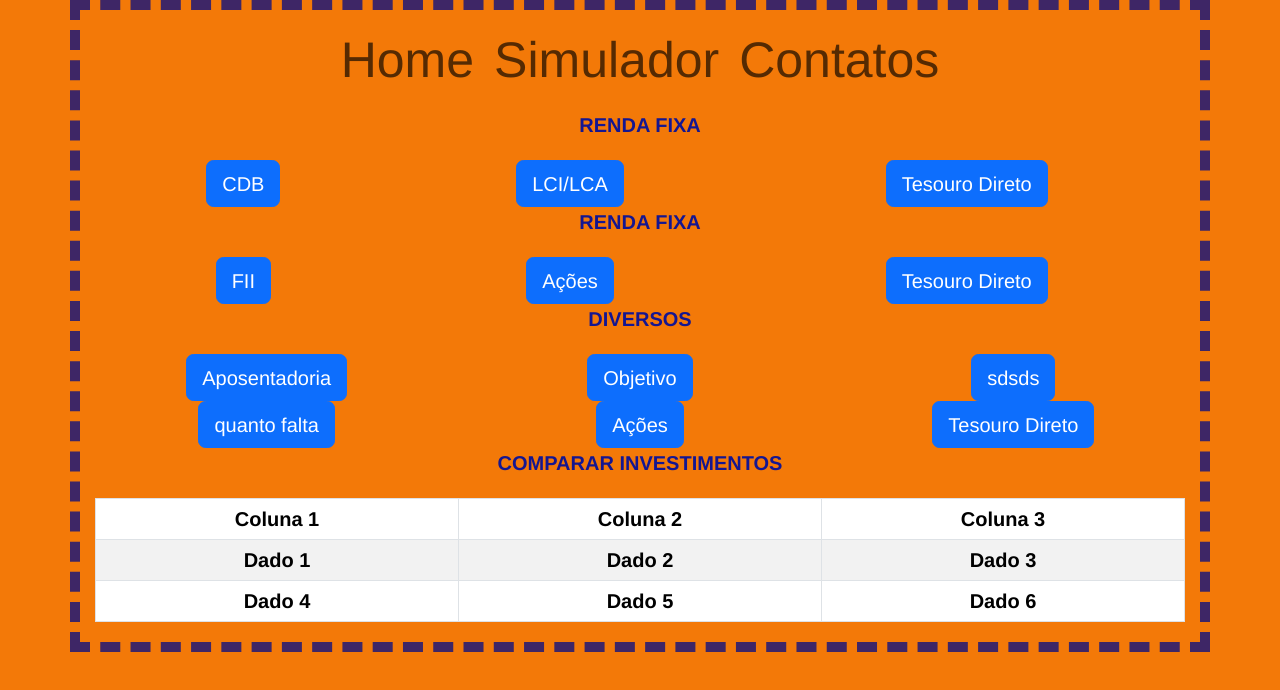
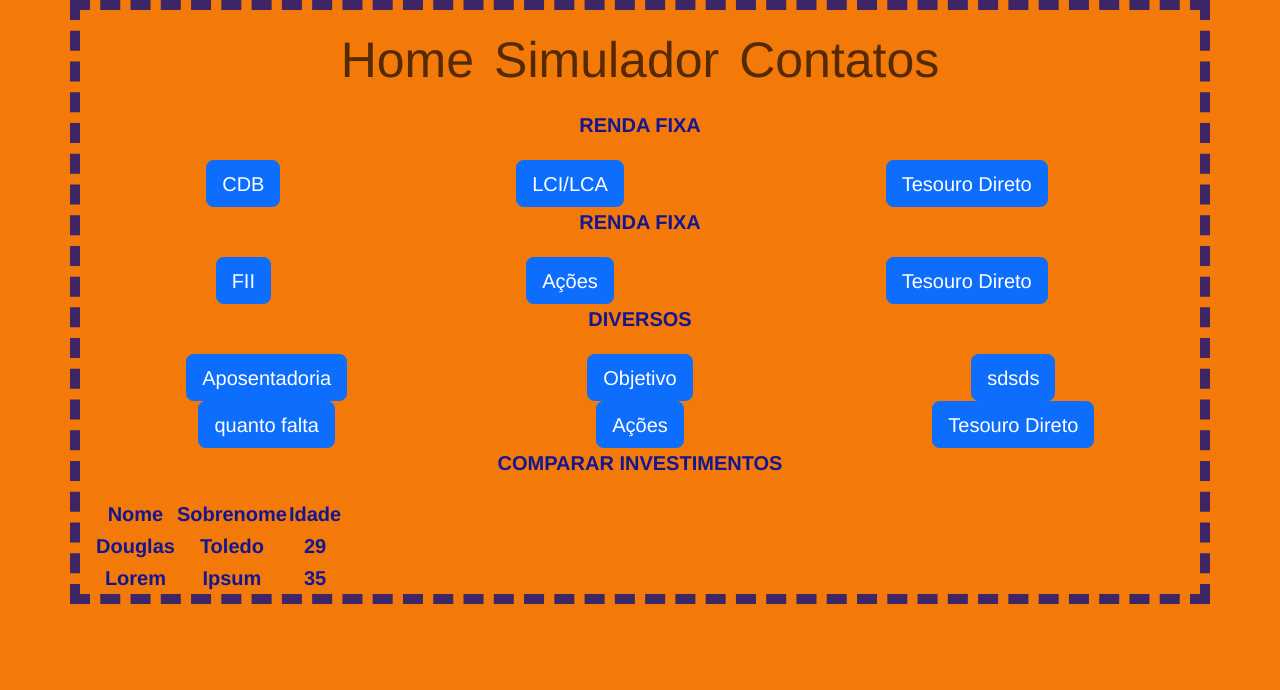
Before and after one commit to melguelor/consultoria, a React (Create React App) app: page /simulador in a window 1280 px wide. Shown: the top 690 px of the page. Built offline with nearby package versions, Linux system fonts and the light colour scheme.

Commit message:
adicao da pagina 404

```diff
--- a/src/App.js
+++ b/src/App.js
@@ -1,6 +1,7 @@
 import { BrowserRouter, Routes, Route } from 'react-router-dom'
 import Home from './Home/home'
 import TelaEscolhaSimulador from './Simuladores/TelaEscolhaSimulador';
+import PaginaFutura from './Modelo/paginaFutura';
 
 function App() {
 
@@ -17,6 +18,7 @@ function App() {
   <Route exact path="/" element={<Home />}/>
   <Route path="/simulador" element={<TelaEscolhaSimulador />}/>
   <Route path="/simulador_CDB" element={<TelaEscolhaSimulador />}/>
+  <Route path="/404" element={<PaginaFutura />}/>
 
 
 
--- a/src/Modelo/menu.js
+++ b/src/Modelo/menu.js
@@ -1,7 +1,8 @@
 import React from 'react';
 import { Navbar, Nav } from 'react-bootstrap';
 import '../Home/css.css';
-
+//estou construindo os simuladores então esta direcionando
+//para uma pagina 404
 const Menu = () => {
   return (
     <Navbar expand="lg" className="cor btn-success">
@@ -9,7 +10,7 @@ const Menu = () => {
       <Navbar.Collapse className='cor' id="basic-navbar-nav">
         <Nav className="mx-auto display-6">
           <Nav.Link href="/" className='cor' >Home</Nav.Link>
-          <Nav.Link href="/simulador" className='cor'>Simulador</Nav.Link>
+          <Nav.Link href="/404" className='cor'>Simulador</Nav.Link>
 
           <Nav.Link href="/contatos" className='cor' >Contatos</Nav.Link>
         </Nav>
--- /dev/null
+++ b/src/Modelo/modalModelo.js
@@ -0,0 +1,56 @@
+import { Button, Modal } from "react-bootstrap"
+import React, { useState } from 'react';
+import { Link } from "react-router-dom";
+
+
+
+
+export default function ModalModelo(props)
+{
+
+    const [showModal, setShowModal] = useState(true);
+    const [esconder,setEsconder] = useState('hidden')
+
+    const handleCloseModal = () => setShowModal(false);
+    const handleShowModal = () => setShowModal(true);
+    let botao2 = props.botao_2
+if(props.botao_2 == "")
+    {botao2=    document.getElementsByClassName('botao_2')
+
+}
+
+
+
+  return(
+  <Modal  show={true} onHide={handleCloseModal} >
+      <Modal.Header className="mx-auto">
+        {props.titulo}
+      </Modal.Header>
+
+      <Modal.Body className="mx-auto">
+        {props.corpo}
+      </Modal.Body>
+
+      <Modal.Footer className="mx-auto">
+      <Link to={'/'}>
+          <Button variant="secondary" onClick={handleCloseModal} className="botao_1" >
+            {props.botao_1}
+          </Button>
+          </Link>
+
+
+
+
+          <Button variant="primary"  className="botao_2 " hidden={esconder} >
+           {botao2}
+          </Button>
+
+        {props.pe}
+      </Modal.Footer>
+    </Modal>
+
+ )
+
+
+
+}
--- /dev/null
+++ b/src/Modelo/paginaFutura.js
@@ -0,0 +1,37 @@
+import { Card} from "react-bootstrap"
+import Pagina from "./Pagina"
+import ModalModelo from "./modalModelo"
+
+
+
+
+
+
+export default function PaginaFutura(props)
+{
+    return (
+       <Pagina>
+
+      <ModalModelo
+      titulo="Pagina não encontrada"
+      corpo="Simulador em Construção."
+      botao_1="Voltar"
+      botao_2=""
+      />
+       </Pagina>
+
+
+
+
+
+
+
+
+    )
+
+
+
+
+
+
+}
--- a/src/Simuladores/TelaEscolhaSimulador.js
+++ b/src/Simuladores/TelaEscolhaSimulador.js
@@ -72,28 +72,28 @@ export default function TelaEscolhaSimulador()
                 <p>COMPARAR INVESTIMENTOS</p>
             </Row>
 
-            <Table striped bordered hover size="sm"  >
-      <thead >
-        <tr >
-          <th>Coluna 1</th>
-          <th>Coluna 2</th>
-          <th>Coluna 3</th>
+            <table className="mx-aut">
+    <thead>
+        <tr>
+            <th>Nome</th>
+            <th>Sobrenome</th>
+            <th>Idade</th>
         </tr>
-      </thead>
-      <tbody>
+    </thead>
+
+    <tbody>
         <tr>
-          <td>Dado 1</td>
-          <td>Dado 2</td>
-          <td>Dado 3</td>
+            <td>Douglas</td>
+            <td>Toledo</td>
+            <td>29</td>
         </tr>
         <tr>
-          <td>Dado 4</td>
-          <td>Dado 5</td>
-          <td>Dado 6</td>
+            <td>Lorem</td>
+            <td>Ipsum</td>
+            <td>35</td>
         </tr>
-        {/* Adicione mais linhas conforme necessário */}
-      </tbody>
-    </Table>
+    </tbody>
+</table>
 
 
         </Pagina>
```
